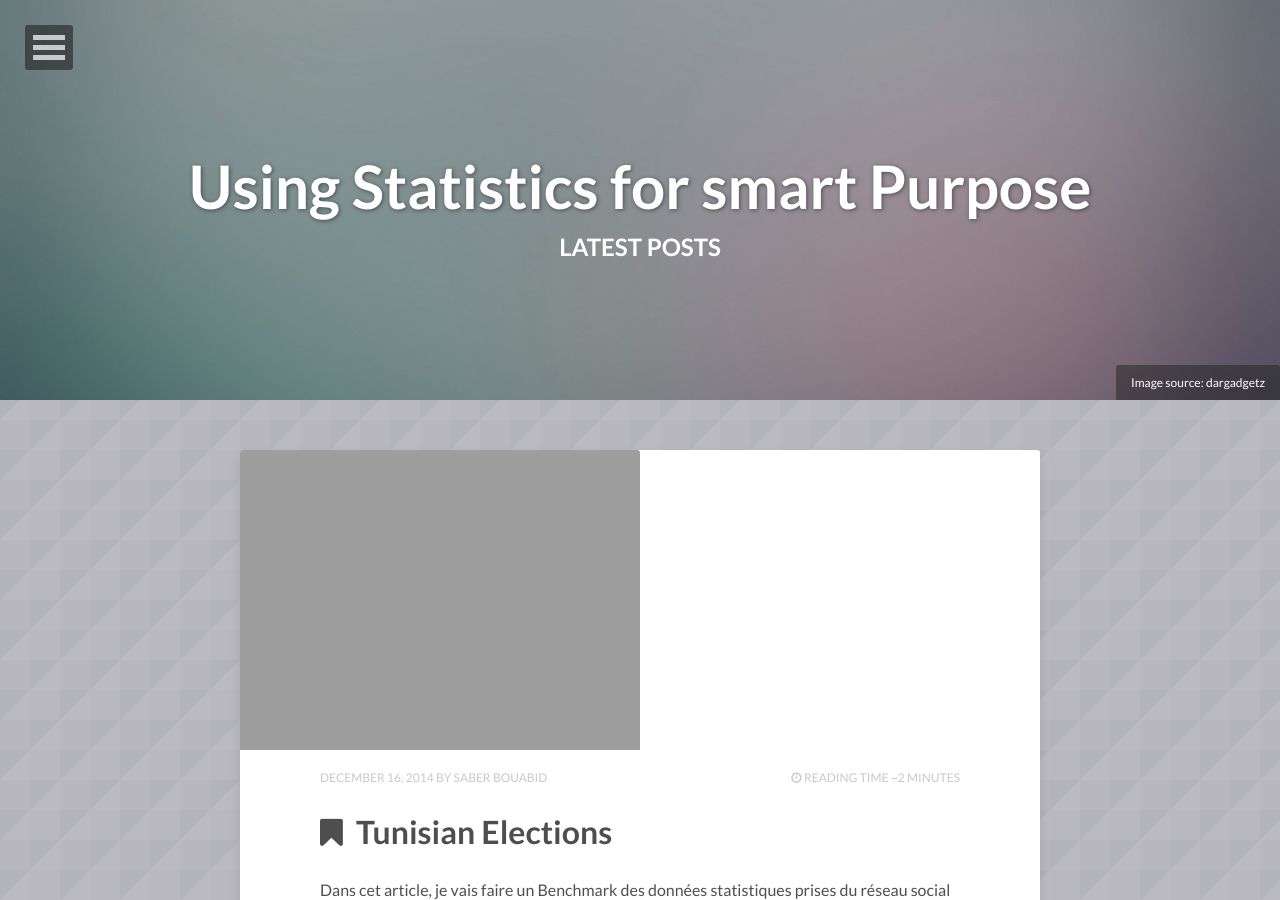
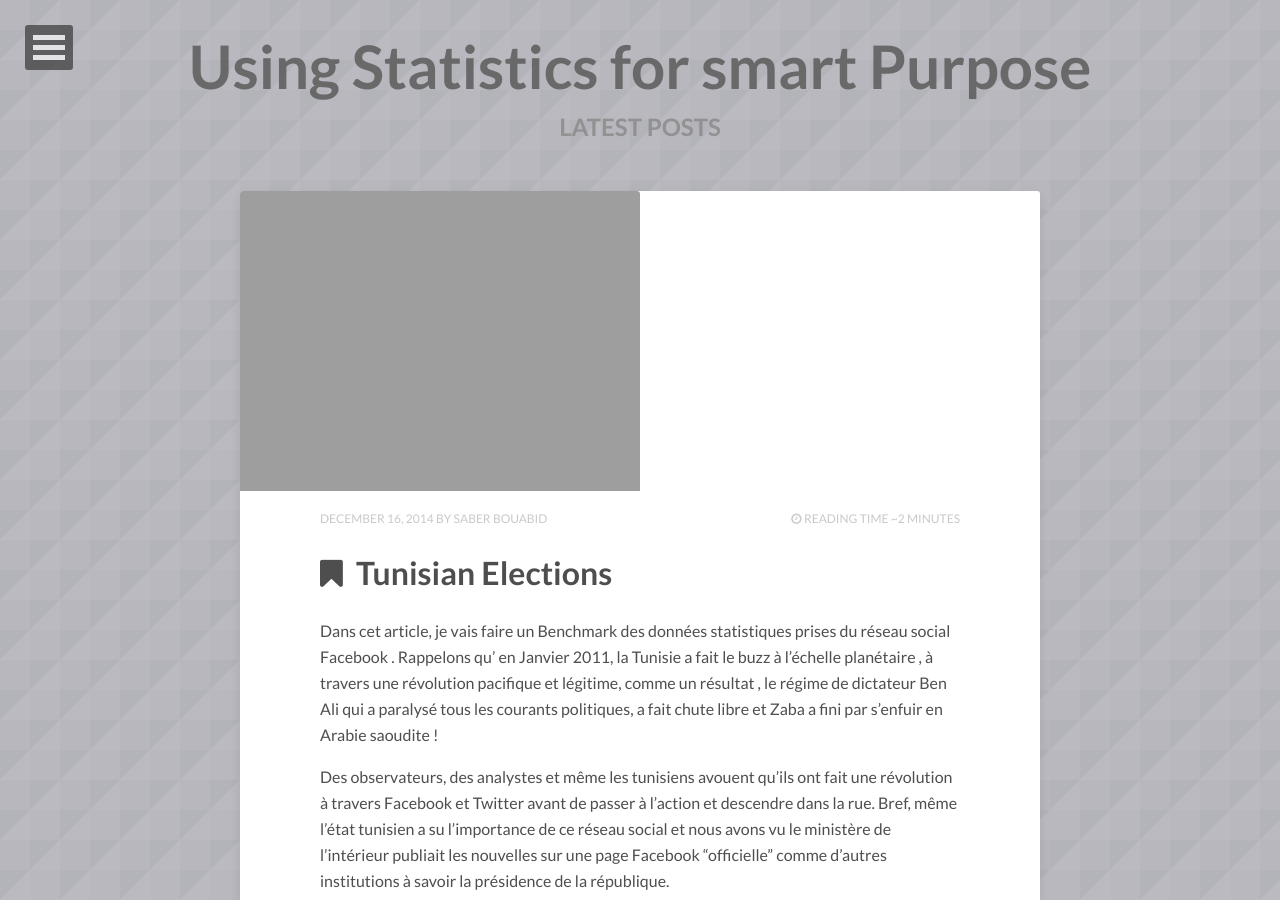
Before and after one commit to saberbouabid/WEBS, a Jekyll site: the page built from index.html, in a window 1280 px wide and 900 px high. Built offline with Jekyll 4.4.1, drawn with Linux system fonts in a browser that asks for light colours; nearby versions of some CDN libraries; the list of posts is cut into pages by our own code; some of the changed lines change nothing that is shown.

Commit message:
Update index.html

```diff
--- a/index.html
+++ b/index.html
@@ -2,12 +2,12 @@
 layout: post-index
 title: Latest Posts
 description: "Describe this nonsense."
-tags: [Jekyll, theme, themes, responsive, blog, modern]
+tags: [Business intelligence ,R , data-mining]
 comments: false
 image:
-  feature: abstract-1.jpg
-  credit: dargadgetz
-  creditlink: http://www.dargadgetz.com/ios-7-abstract-wallpaper-pack-for-iphone-5-and-ipod-touch-retina/
+  feature:
+  credit:
+  creditlink:
 ---
 
 {% for post in paginator.posts %}
```
